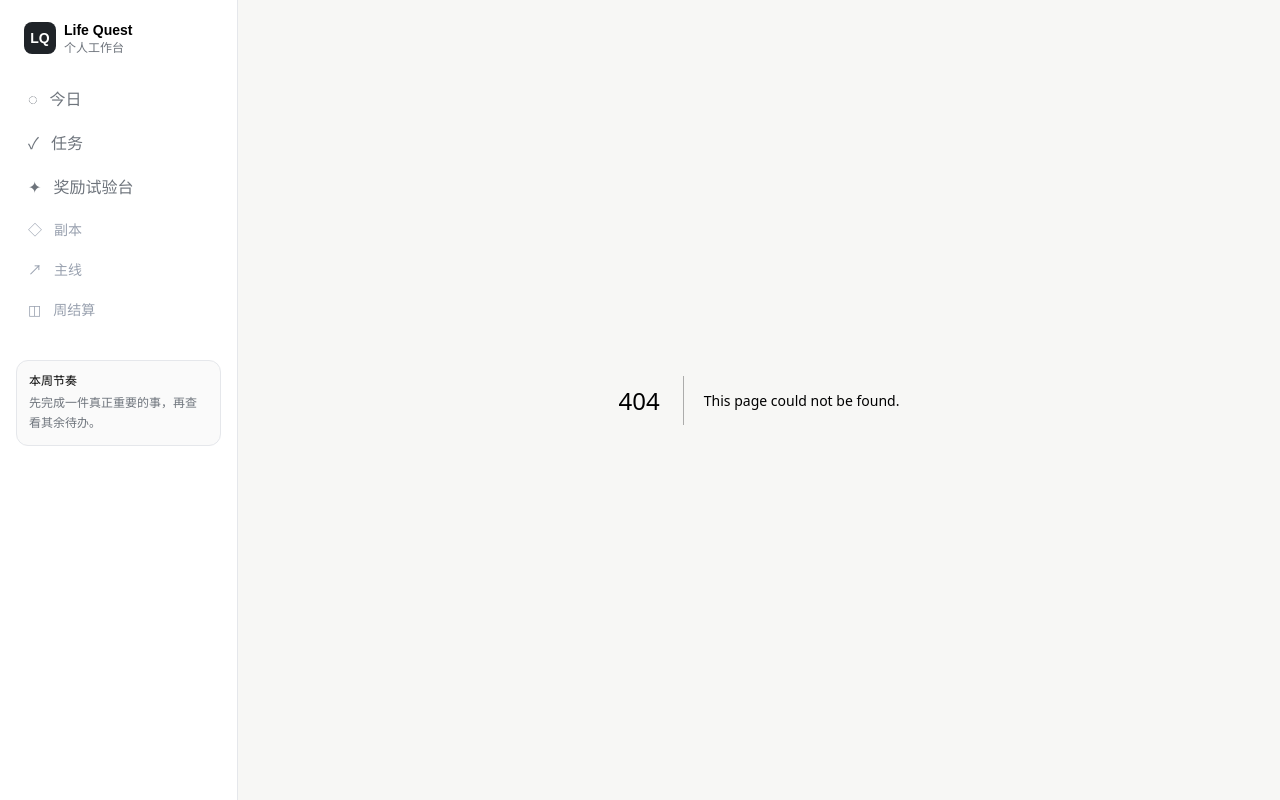
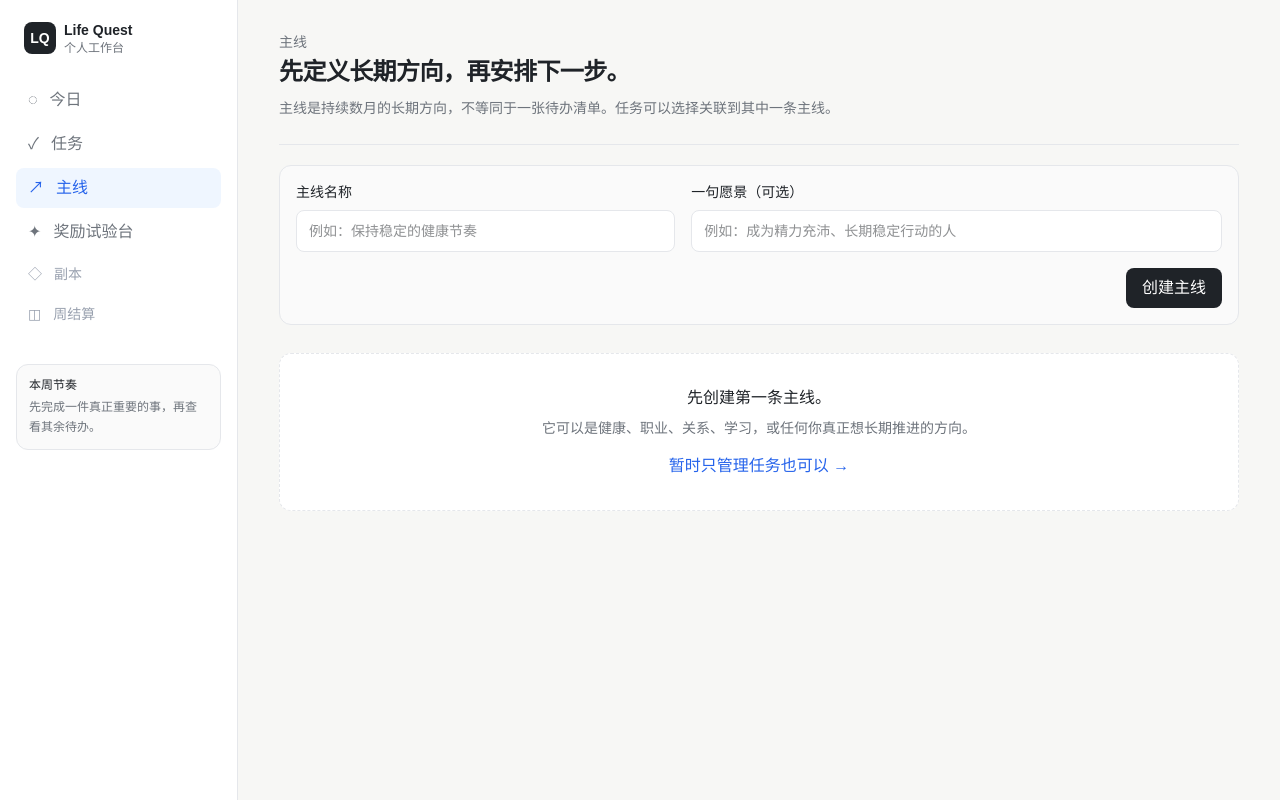
Before and after one commit to Dong-Sky/life-quest, a Next.js app: page /mainlines in a window 1280 px wide. Before the commit this address had no page. Built offline with nearby package versions, Linux system fonts and the light colour scheme.

Commit message:
feat: add mainlines foundation
* feat: add local mainline state

* feat: associate prototype quests with mainlines

* feat: add mainlines workspace

* feat: add mainlines navigation

* feat: show mainline progress on dashboard

* docs: add mainlines sprint scope

```diff
--- a/app/dashboard/page.tsx
+++ b/app/dashboard/page.tsx
@@ -1,13 +1,17 @@
 "use client";
 
 import Link from "next/link";
-import { useState } from "react";
+import { useState, type ReactNode } from "react";
 import { calculateLevelProgress } from "@/src/domain/rewards/calculate-level";
 import { initialPrototypeState, readPrototypeState, settlePrototypeQuest, type PrototypeState, writePrototypeState } from "@/src/prototype/state";
 
 export default function DashboardPage() {
   const [state, setState] = useState<PrototypeState>(() => typeof window === "undefined" ? initialPrototypeState() : readPrototypeState());
-  const complete = (id: string) => setState((current) => { const next = settlePrototypeQuest(current, id); writePrototypeState(next); return next; });
+  const complete = (id: string) => setState((current) => {
+    const next = settlePrototypeQuest(current, id);
+    writePrototypeState(next);
+    return next;
+  });
   const level = calculateLevelProgress(state.totalXp);
   const open = state.quests.filter((quest) => quest.status === "open").slice(0, 3);
 
@@ -18,7 +22,16 @@ export default function DashboardPage() {
       <div className="rounded-xl border border-[var(--line)] bg-white p-4"><div className="flex justify-between text-xs text-[var(--muted)]"><span>距下一等级</span><span>{state.totalXp} / {level.nextLevelXp} XP</span></div><div className="mt-3 h-2 overflow-hidden rounded-full bg-gray-100"><div className="h-full rounded-full bg-[var(--accent)]" style={{ width: `${Math.max(4, level.progress * 100)}%` }} /></div></div>
       <Card label="金币余额" value={<>{state.coinBalance} <span className="text-sm font-normal text-[var(--muted)]">coins</span></>} />
     </section>
-    <div className="mt-7 grid gap-7 lg:grid-cols-[minmax(0,1.55fr)_minmax(260px,0.9fr)]"><section><div className="flex items-center justify-between"><h2 className="text-base font-semibold">今日三件事</h2><Link className="text-xs text-[var(--accent)]" href="/quests">查看全部</Link></div><div className="mt-3 divide-y divide-[var(--line)] rounded-xl border border-[var(--line)] bg-white">{open.length ? open.map((quest) => <article className="flex items-center gap-3 p-4" key={quest.id}><button aria-label={`完成：${quest.title}`} className="grid h-7 w-7 shrink-0 place-items-center rounded-full border border-[var(--line)] hover:border-[var(--success)] hover:text-[var(--success)]" onClick={() => complete(quest.id)}>✓</button><div className="min-w-0 flex-1"><p className="font-medium">{quest.title}</p><p className="mt-1 text-xs text-[var(--muted)]">点击圆圈完成并结算</p></div></article>) : <p className="p-6 text-sm text-[var(--muted)]">今天的任务已全部完成。</p>}</div></section><section><h2 className="text-base font-semibold">最近结算</h2><div className="mt-3 space-y-3">{state.quests.filter((quest) => quest.status === "completed").slice(0, 2).map((quest) => <article className="rounded-xl border border-[var(--line)] bg-white p-4" key={quest.id}><p className="font-medium">{quest.title}</p><p className="mt-2 text-sm text-[var(--success)]">+{quest.reward?.xp} XP · +{quest.reward?.coins} coins</p></article>) || <p />}</div></section></div>
+    <div className="mt-7 grid gap-7 lg:grid-cols-[minmax(0,1.55fr)_minmax(260px,0.9fr)]">
+      <section><div className="flex items-center justify-between"><h2 className="text-base font-semibold">今日三件事</h2><Link className="text-xs text-[var(--accent)]" href="/quests">查看全部</Link></div><div className="mt-3 divide-y divide-[var(--line)] rounded-xl border border-[var(--line)] bg-white">{open.length ? open.map((quest) => <article className="flex items-center gap-3 p-4" key={quest.id}><button aria-label={`完成：${quest.title}`} className="grid h-7 w-7 shrink-0 place-items-center rounded-full border border-[var(--line)] hover:border-[var(--success)] hover:text-[var(--success)]" onClick={() => complete(quest.id)}>✓</button><div className="min-w-0 flex-1"><p className="font-medium">{quest.title}</p><p className="mt-1 text-xs text-[var(--muted)]">点击圆圈完成并结算</p></div></article>) : <p className="p-6 text-sm text-[var(--muted)]">今天的任务已全部完成。</p>}</div></section>
+      <aside className="space-y-6">
+        <section><h2 className="text-base font-semibold">最近结算</h2><div className="mt-3 space-y-3">{state.transactions.length ? state.transactions.slice(0, 2).map((transaction) => { const quest = state.quests.find((item) => item.id === transaction.questId); return <article className="rounded-xl border border-[var(--line)] bg-white p-4" key={transaction.id}><p className="font-medium">{quest?.title ?? "已结算任务"}</p><p className="mt-2 text-sm text-[var(--success)]">+{transaction.xpDelta} XP · +{transaction.coinDelta} coins</p></article>; }) : <p className="rounded-xl border border-dashed border-[var(--line)] bg-white p-4 text-sm text-[var(--muted)]">完成一项任务后，会在这里留下结算记录。</p>}</div></section>
+        <section><div className="flex items-center justify-between"><h2 className="text-base font-semibold">正在推进的主线</h2><Link className="text-xs text-[var(--accent)]" href="/mainlines">管理主线</Link></div><div className="mt-3 space-y-3">{state.mainlines.length ? state.mainlines.slice(0, 3).map((mainline) => { const count = state.quests.filter((quest) => quest.mainlineId === mainline.id && quest.status === "open").length; return <article className="rounded-xl border border-[var(--line)] bg-white p-4" key={mainline.id}><p className="font-medium">{mainline.name}</p><p className="mt-2 text-sm text-[var(--muted)]">{count} 个待推进任务</p></article>; }) : <p className="rounded-xl border border-dashed border-[var(--line)] bg-white p-4 text-sm text-[var(--muted)]">先创建一条主线，把每天的行动连接到长期方向。</p>}</div></section>
+      </aside>
+    </div>
   </div>;
 }
-function Card({ label, value }: { label: string; value: React.ReactNode }) { return <div className="rounded-xl border border-[var(--line)] bg-white p-4"><p className="text-xs text-[var(--muted)]">{label}</p><p className="mt-2 text-2xl font-semibold">{value}</p></div>; }
+
+function Card({ label, value }: { label: string; value: ReactNode }) {
+  return <div className="rounded-xl border border-[var(--line)] bg-white p-4"><p className="text-xs text-[var(--muted)]">{label}</p><p className="mt-2 text-2xl font-semibold">{value}</p></div>;
+}
--- /dev/null
+++ b/app/mainlines/page.tsx
@@ -0,0 +1,34 @@
+"use client";
+
+import Link from "next/link";
+import { useState } from "react";
+import { createPrototypeMainline, initialPrototypeState, readPrototypeState, type PrototypeState, writePrototypeState } from "@/src/prototype/state";
+
+export default function MainlinesPage() {
+  const [state, setState] = useState<PrototypeState>(() => typeof window === "undefined" ? initialPrototypeState() : readPrototypeState());
+  const [name, setName] = useState("");
+  const [vision, setVision] = useState("");
+
+  const save = (next: PrototypeState) => { writePrototypeState(next); setState(next); };
+  const create = () => {
+    const next = createPrototypeMainline(state, { name, vision });
+    if (next !== state) {
+      save(next);
+      setName("");
+      setVision("");
+    }
+  };
+
+  return <div className="mx-auto max-w-5xl px-5 py-8 sm:px-8">
+    <header className="border-b border-[var(--line)] pb-6"><p className="text-sm text-[var(--muted)]">主线</p><h1 className="mt-1 text-2xl font-semibold tracking-tight">先定义长期方向，再安排下一步。</h1><p className="mt-2 max-w-2xl text-sm leading-6 text-[var(--muted)]">主线是持续数月的长期方向，不等同于一张待办清单。任务可以选择关联到其中一条主线。</p></header>
+    <form className="mt-5 rounded-xl border border-[var(--line)] bg-[#fafafa] p-4" onSubmit={(event) => { event.preventDefault(); create(); }}>
+      <div className="grid gap-4 sm:grid-cols-[minmax(0,1fr)_minmax(0,1.4fr)]"><label className="grid gap-2 text-sm"><span className="font-medium">主线名称</span><input className="rounded-lg border border-[var(--line)] bg-white px-3 py-2.5 outline-none focus:border-[var(--accent)]" onChange={(event) => setName(event.target.value)} placeholder="例如：保持稳定的健康节奏" value={name} /></label><label className="grid gap-2 text-sm"><span className="font-medium">一句愿景（可选）</span><input className="rounded-lg border border-[var(--line)] bg-white px-3 py-2.5 outline-none focus:border-[var(--accent)]" onChange={(event) => setVision(event.target.value)} placeholder="例如：成为精力充沛、长期稳定行动的人" value={vision} /></label></div>
+      <div className="mt-4 flex justify-end"><button className="rounded-lg bg-[var(--ink)] px-4 py-2 text-sm font-medium text-white" type="submit">创建主线</button></div>
+    </form>
+    <section className="mt-7 space-y-3">{state.mainlines.length ? state.mainlines.map((mainline) => {
+      const openCount = state.quests.filter((quest) => quest.mainlineId === mainline.id && quest.status === "open").length;
+      const completedCount = state.quests.filter((quest) => quest.mainlineId === mainline.id && quest.status === "completed").length;
+      return <article className="rounded-xl border border-[var(--line)] bg-white p-5" key={mainline.id}><div className="flex flex-wrap items-start justify-between gap-4"><div><p className="font-semibold">{mainline.name}</p>{mainline.vision ? <p className="mt-2 text-sm text-[var(--muted)]">{mainline.vision}</p> : <p className="mt-2 text-sm text-[var(--muted)]">尚未写下愿景。</p>}</div><div className="rounded-lg bg-[var(--accent-soft)] px-3 py-2 text-xs text-[var(--accent)]"><strong>{openCount}</strong> 个待推进 · {completedCount} 个已完成</div></div></article>;
+    }) : <div className="rounded-xl border border-dashed border-[var(--line)] bg-white p-8 text-center"><p className="font-medium">先创建第一条主线。</p><p className="mt-2 text-sm text-[var(--muted)]">它可以是健康、职业、关系、学习，或任何你真正想长期推进的方向。</p><Link className="mt-4 inline-block text-sm font-medium text-[var(--accent)]" href="/quests">暂时只管理任务也可以 →</Link></div>}</section>
+  </div>;
+}
--- a/app/quests/page.tsx
+++ b/app/quests/page.tsx
@@ -18,9 +18,17 @@ export default function QuestsPage() {
   const [difficulty, setDifficulty] = useState<Difficulty>("standard");
   const [importance, setImportance] = useState<Importance>("helpful");
   const [resistance, setResistance] = useState<Resistance>("none");
+  const [mainlineId, setMainlineId] = useState("");
   const save = (next: PrototypeState) => { writePrototypeState(next); setState(next); };
   const create = () => {
-    const next = createPrototypeQuest(state, { title, questType, difficulty, importance, resistance });
+    const next = createPrototypeQuest(state, {
+      title,
+      questType,
+      difficulty,
+      importance,
+      resistance,
+      mainlineId: mainlineId || undefined,
+    });
     if (next !== state) { save(next); setTitle(""); }
   };
   const reset = () => save(initialPrototypeState());
@@ -30,10 +38,14 @@ export default function QuestsPage() {
     <form className="mt-5 rounded-xl border border-[var(--line)] bg-[#fafafa] p-4" onSubmit={(event) => { event.preventDefault(); create(); }}>
       <label className="grid gap-2 text-sm"><span className="font-medium">下一步行动</span><input className="rounded-lg border border-[var(--line)] bg-white px-3 py-2.5 outline-none focus:border-[var(--accent)]" onChange={(event) => setTitle(event.target.value)} placeholder="例如：完成本周三项关键任务" value={title} /></label>
       <div className="mt-4 grid gap-3 sm:grid-cols-2 lg:grid-cols-4"><Select label="任务类型" options={fieldOptions.questType} value={questType} onChange={(value) => setQuestType(value as QuestType)} /><Select label="难度" options={fieldOptions.difficulty} value={difficulty} onChange={(value) => setDifficulty(value as Difficulty)} /><Select label="重要度" options={fieldOptions.importance} value={importance} onChange={(value) => setImportance(value as Importance)} /><Select label="心理阻力" options={fieldOptions.resistance} value={resistance} onChange={(value) => setResistance(value as Resistance)} /></div>
+      <label className="mt-4 grid max-w-sm gap-1.5 text-xs text-[var(--muted)]"><span>所属主线（可选）</span><select className="rounded-lg border border-[var(--line)] bg-white px-2.5 py-2 text-sm text-[var(--ink)]" value={mainlineId} onChange={(event) => setMainlineId(event.target.value)}><option value="">暂不关联主线</option>{state.mainlines.map((mainline) => <option key={mainline.id} value={mainline.id}>{mainline.name}</option>)}</select></label>
       <div className="mt-4 flex justify-end"><button className="rounded-lg bg-[var(--ink)] px-4 py-2 text-sm font-medium text-white" type="submit">创建任务</button></div>
     </form>
     <section className="mt-7 overflow-hidden rounded-xl border border-[var(--line)] bg-white">
-      {state.quests.map((quest) => <article className="flex items-center justify-between gap-4 border-b border-[var(--line)] px-4 py-4 last:border-b-0" key={quest.id}><div><p className={quest.status === "completed" ? "font-medium text-[var(--muted)] line-through" : "font-medium"}>{quest.title}</p><p className="mt-1 text-xs text-[var(--muted)]">{quest.questType} · {quest.difficulty} · {quest.importance}</p></div>{quest.status === "completed" ? <span className="text-xs text-[var(--success)]">+{quest.reward?.xp} XP · +{quest.reward?.coins} coins</span> : <button className="rounded-md bg-[var(--accent-soft)] px-2.5 py-1.5 text-xs font-medium text-[var(--accent)]" onClick={() => save(settlePrototypeQuest(state, quest.id))}>完成并结算</button>}</article>)}
+      {state.quests.map((quest) => {
+        const mainline = state.mainlines.find((item) => item.id === quest.mainlineId);
+        return <article className="flex items-center justify-between gap-4 border-b border-[var(--line)] px-4 py-4 last:border-b-0" key={quest.id}><div><p className={quest.status === "completed" ? "font-medium text-[var(--muted)] line-through" : "font-medium"}>{quest.title}</p><p className="mt-1 text-xs text-[var(--muted)]">{mainline?.name ?? "未关联主线"} · {quest.questType} · {quest.difficulty}</p></div>{quest.status === "completed" ? <span className="text-xs text-[var(--success)]">+{quest.reward?.xp} XP · +{quest.reward?.coins} coins</span> : <button className="rounded-md bg-[var(--accent-soft)] px-2.5 py-1.5 text-xs font-medium text-[var(--accent)]" onClick={() => save(settlePrototypeQuest(state, quest.id))}>完成并结算</button>}</article>;
+      })}
     </section>
   </div>;
 }
--- a/components/app-shell.tsx
+++ b/components/app-shell.tsx
@@ -7,9 +7,9 @@ import { usePathname } from "next/navigation";
 const navigation = [
   { href: "/dashboard", label: "今日", icon: "◌" },
   { href: "/quests", label: "任务", icon: "✓" },
+  { href: "/mainlines", label: "主线", icon: "↗" },
   { href: "/reward-lab", label: "奖励试验台", icon: "✦" },
   { href: "#", label: "副本", icon: "◇", disabled: true },
-  { href: "#", label: "主线", icon: "↗", disabled: true },
   { href: "#", label: "周结算", icon: "◫", disabled: true },
 ];
 
@@ -30,13 +30,11 @@ export function AppShell({ children }: { children: ReactNode }) {
         <nav aria-label="主导航" className="flex gap-1 overflow-x-auto lg:flex-col">
           {navigation.map((item) => {
             const active = pathname === item.href;
-            const className = `flex min-w-fit items-center gap-3 rounded-lg px-3 py-2 text-sm transition ${
-              active
-                ? "bg-[var(--accent-soft)] font-medium text-[var(--accent)]"
-                : item.disabled
-                  ? "cursor-not-allowed text-gray-400"
-                  : "text-[var(--muted)] hover:bg-gray-100 hover:text-[var(--ink)]"
-            }`;
+            const className = `flex min-w-fit items-center gap-3 rounded-lg px-3 py-2 text-sm transition ${active
+              ? "bg-[var(--accent-soft)] font-medium text-[var(--accent)]"
+              : item.disabled
+                ? "cursor-not-allowed text-gray-400"
+                : "text-[var(--muted)] hover:bg-gray-100 hover:text-[var(--ink)]"}`;
 
             if (item.disabled) {
               return <span aria-disabled="true" className={className} key={item.label}><span>{item.icon}</span>{item.label}</span>;
--- a/src/prototype/state.ts
+++ b/src/prototype/state.ts
@@ -2,6 +2,15 @@ import { calculateQuestReward } from "@/src/domain/rewards/calculate-quest-rewar
 import type { Difficulty, Importance, QuestReward, QuestType, Resistance } from "@/src/domain/rewards/types";
 
 export type QuestStatus = "open" | "completed";
+export type MainlineStatus = "active";
+
+export interface PrototypeMainline {
+  id: string;
+  name: string;
+  vision: string;
+  status: MainlineStatus;
+  createdAt: string;
+}
 
 export interface PrototypeQuest {
   id: string;
@@ -10,6 +19,7 @@ export interface PrototypeQuest {
   difficulty: Difficulty;
   importance: Importance;
   resistance: Resistance;
+  mainlineId?: string;
   status: QuestStatus;
   reward?: QuestReward;
   completedAt?: string;
@@ -25,6 +35,7 @@ export interface PrototypeTransaction {
 }
 
 export interface PrototypeState {
+  mainlines: PrototypeMainline[];
   quests: PrototypeQuest[];
   totalXp: number;
   coinBalance: number;
@@ -35,6 +46,7 @@ export const PROTOTYPE_KEY = "life-quest-prototype-v1";
 
 export function initialPrototypeState(): PrototypeState {
   return {
+    mainlines: [],
     totalXp: 0,
     coinBalance: 0,
     transactions: [],
@@ -50,8 +62,16 @@ export function readPrototypeState(): PrototypeState {
   try {
     const stored = window.localStorage.getItem(PROTOTYPE_KEY);
     if (!stored) return initialPrototypeState();
+
+    const initial = initialPrototypeState();
     const parsed = JSON.parse(stored) as Partial<PrototypeState>;
-    return { ...initialPrototypeState(), ...parsed, transactions: parsed.transactions ?? [] };
+    return {
+      ...initial,
+      ...parsed,
+      mainlines: parsed.mainlines ?? [],
+      quests: parsed.quests ?? initial.quests,
+      transactions: parsed.transactions ?? [],
+    };
   } catch {
     return initialPrototypeState();
   }
@@ -61,10 +81,30 @@ export function writePrototypeState(state: PrototypeState) {
   window.localStorage.setItem(PROTOTYPE_KEY, JSON.stringify(state));
 }
 
+export function createPrototypeMainline(state: PrototypeState, draft: Pick<PrototypeMainline, "name" | "vision">): PrototypeState {
+  const name = draft.name.trim();
+  if (!name) return state;
+
+  return {
+    ...state,
+    mainlines: [{
+      id: crypto.randomUUID(),
+      name,
+      vision: draft.vision.trim(),
+      status: "active",
+      createdAt: new Date().toISOString(),
+    }, ...state.mainlines],
+  };
+}
+
 export function createPrototypeQuest(state: PrototypeState, draft: Omit<PrototypeQuest, "id" | "status" | "reward" | "completedAt">): PrototypeState {
   const title = draft.title.trim();
   if (!title) return state;
-  return { ...state, quests: [{ ...draft, title, id: crypto.randomUUID(), status: "open" }, ...state.quests] };
+
+  return {
+    ...state,
+    quests: [{ ...draft, title, id: crypto.randomUUID(), status: "open" }, ...state.quests],
+  };
 }
 
 export function settlePrototypeQuest(state: PrototypeState, id: string): PrototypeState {
@@ -83,6 +123,7 @@ export function settlePrototypeQuest(state: PrototypeState, id: string): Prototy
   };
 
   return {
+    ...state,
     totalXp: state.totalXp + reward.xp,
     coinBalance: state.coinBalance + reward.coins,
     transactions: [transaction, ...state.transactions],
```
Also changed, not shown: 1 other file (tests, documents, lock files or other folders).
